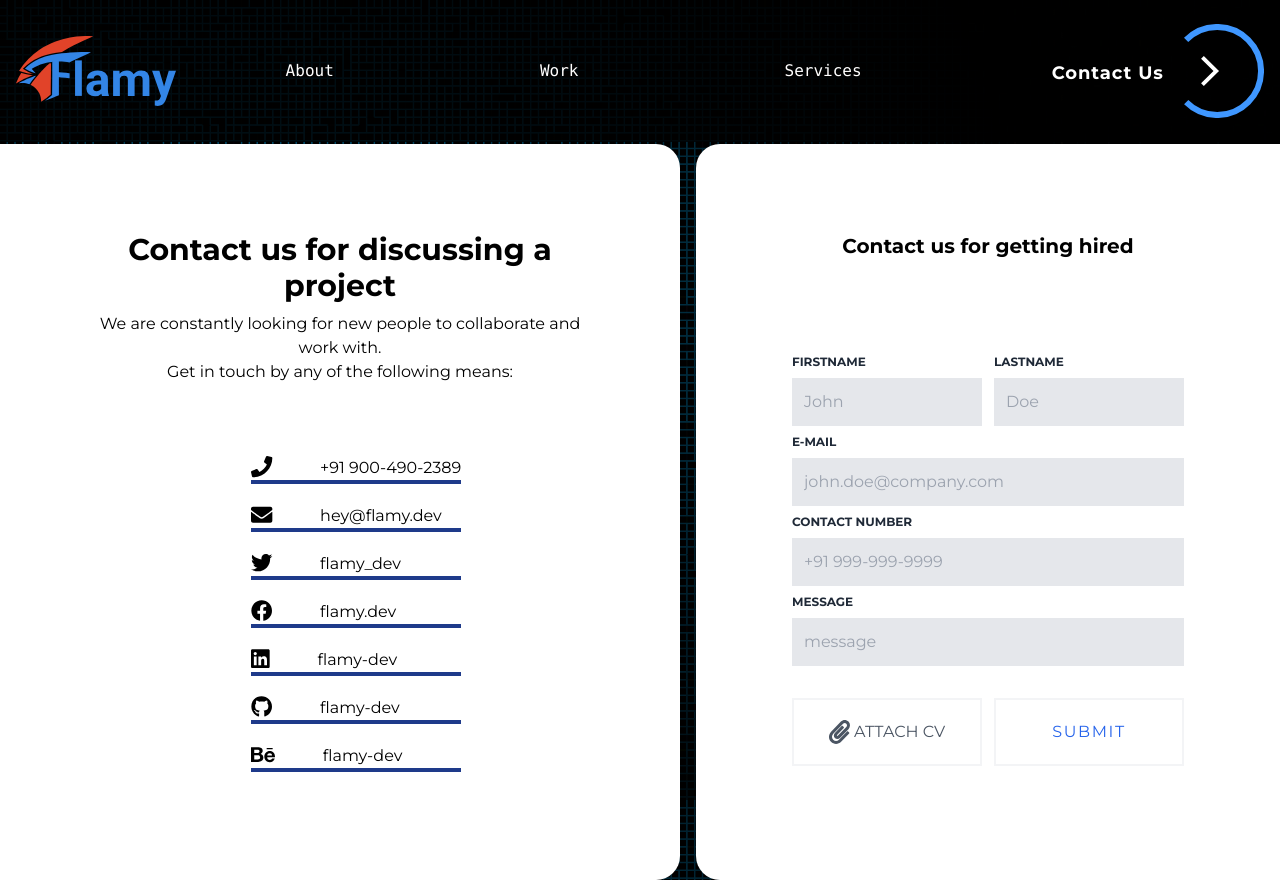
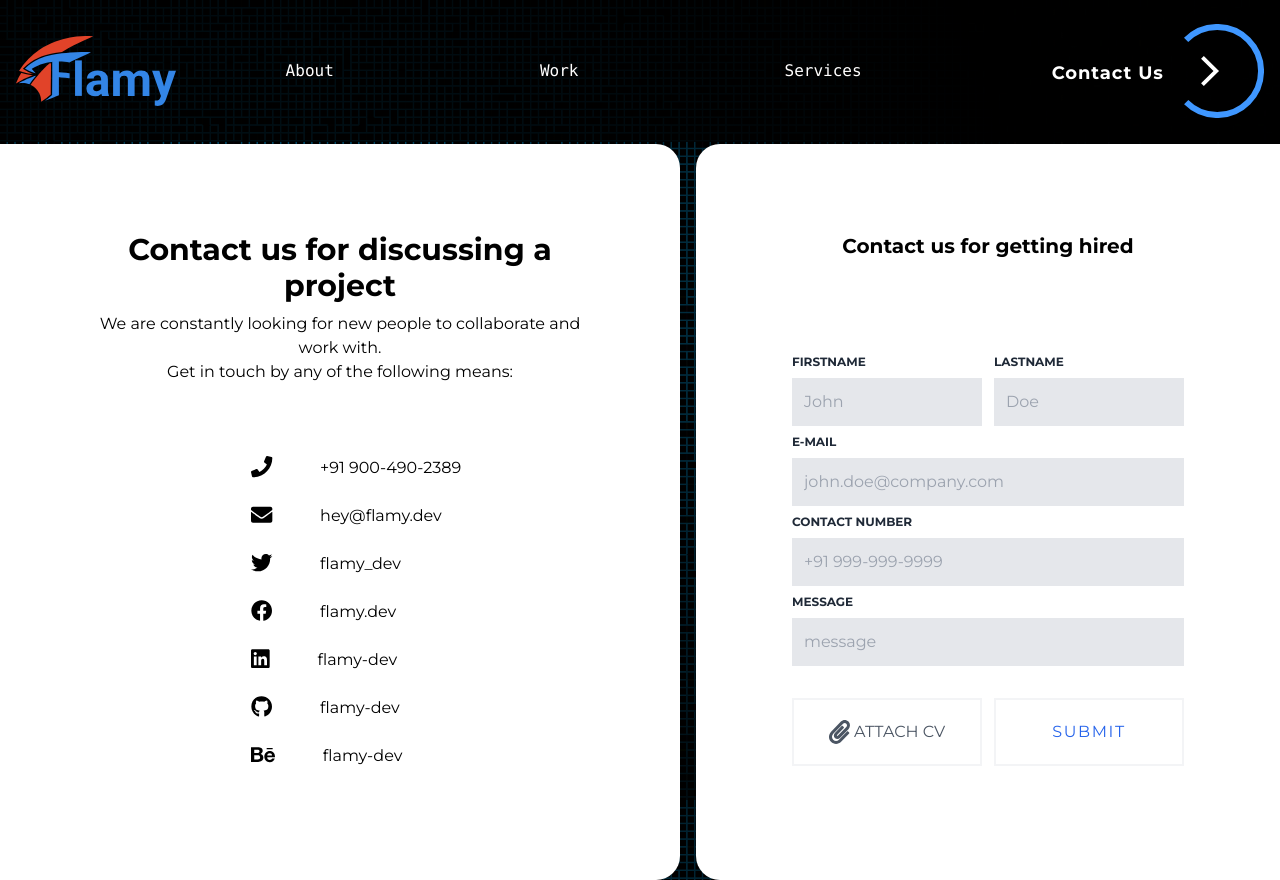
Before and after one commit to flamy-dev/website, a Next.js app: page /contactus in a window 1280 px wide. Built offline with nearby package versions, Linux system fonts and the light colour scheme.

Commit message:
pass data as props

```diff
--- a/components/AboutCarousel/AboutCarousel.tsx
+++ b/components/AboutCarousel/AboutCarousel.tsx
@@ -1,10 +1,10 @@
 import "react-responsive-carousel/lib/styles/carousel.min.css";
 import { Carousel } from "react-responsive-carousel";
-import strings from "../../data/about";
 import CarouselElement from "../CarouselElement/CarouselElement";
 import FullPageDiv from "../FullPageDiv/FullPageDiv";
 
-const AboutCarousel = () => {
+const AboutCarousel = (props) => {
+  const { strings } = props;
   return (
     <>
       <FullPageDiv extraClass="hidden md:flex">
--- a/components/ContactDetails/ContactDetails.tsx
+++ b/components/ContactDetails/ContactDetails.tsx
@@ -1,7 +1,8 @@
-import { contactus } from "../../data/contactus";
 import { FontAwesomeIcon } from "@fortawesome/react-fontawesome";
 
-const ContactDetails = () => {
+const ContactDetails = (props) => {
+  const { contactus } = props;
+
   return (
     <div className="flex justify-center items-center w-full py-4">
       <div className="flex flex-col justify-center mt-2 ml-8">
@@ -12,7 +13,7 @@ const ContactDetails = () => {
           >
             <a
               href={contact.url}
-              className="text-black hover:text-blue-800 animated-link"
+              className="text-black hover:text-blue-800"
               target="_blank"
             >
               <FontAwesomeIcon icon={contact.icon} size="lg" />
--- a/components/ContactUsLeft/ContactUsLeft.tsx
+++ b/components/ContactUsLeft/ContactUsLeft.tsx
@@ -1,7 +1,7 @@
 import ContactDetails from "../ContactDetails/ContactDetails";
 
 const ContactUsLeft = (props) => {
-  const { isActive } = props;
+  const { isActive, contactus } = props;
 
   return (
     <div className="mt-4 md:mt-0 flex flex-col justify-center items-center w-full p-2 h-full">
@@ -21,7 +21,7 @@ const ContactUsLeft = (props) => {
             Get in touch by any of the following means:
           </div>
         )}
-        <ContactDetails />
+        <ContactDetails contactus={contactus} />
       </div>
       {/* for small screen */}
       <div className="md:hidden">
@@ -33,7 +33,7 @@ const ContactUsLeft = (props) => {
           We are constantly looking for new people to collaborate and work with.
           Get in touch by any of the following means:
         </div>
-        <ContactDetails />
+        <ContactDetails contactus={contactus} />
       </div>
     </div>
   );
--- a/components/OurClients/OurClients.tsx
+++ b/components/OurClients/OurClients.tsx
@@ -1,7 +1,7 @@
 import _ from "lodash";
-import clients from "../../data/clients";
 
-const OurClients = () => {
+const OurClients = (props) => {
+  const { clients } = props;
   const chunkSize = 3;
 
   return (
--- a/components/PageCarousel/PageCarousel.tsx
+++ b/components/PageCarousel/PageCarousel.tsx
@@ -1,12 +1,11 @@
 import "react-responsive-carousel/lib/styles/carousel.min.css";
 import { Carousel } from "react-responsive-carousel";
-import { services } from "../../data/services";
 import CarouselElement from "../CarouselElement/CarouselElement";
 import { useState, useCallback } from "react";
 import _ from "lodash";
 
 const PageCarousel = (props) => {
-  const { fromServices } = props;
+  const { fromServices, services } = props;
 
   const [currentSlide, setCurrentSlide] = useState(0);
 
--- a/pages/about.tsx
+++ b/pages/about.tsx
@@ -7,6 +7,8 @@ import AboutFlamy from "../components/AboutFlamy/AboutFlamy";
 import CarouselElement from "../components/CarouselElement/CarouselElement";
 import OurClients from "../components/OurClients/OurClients";
 import Welcome from "../components/Welcome/Welcome";
+import strings from "../data/about";
+import clients from "../data/clients";
 
 const About = () => {
   const [showModal, setShowModal] = useState(false);
@@ -26,7 +28,7 @@ const About = () => {
         />
       </FullPageDiv>
       <AboutFlamy />
-      <AboutCarousel />
+      <AboutCarousel strings={strings} />
       <FullPageDiv noPadding={true} extraClass="hidden md:flex">
         <CarouselElement
           path="il2.svg"
@@ -43,7 +45,7 @@ const About = () => {
         />
       </FullPageDiv>
       <FullPageDiv noPadding={true}>
-        <OurClients />
+        <OurClients clients={clients} />
       </FullPageDiv>
     </Page>
   );
--- a/pages/contactus.tsx
+++ b/pages/contactus.tsx
@@ -1,7 +1,7 @@
 import { useState } from "react";
 import ContactUsLeft from "../components/ContactUsLeft/ContactUsLeft";
 import ContactUsRight from "../components/ContactUsRight/ContactUsRight";
-
+import { contactus } from "../data/contactus";
 import FullPageDiv from "../components/FullPageDiv/FullPageDiv";
 import Page from "../components/Page/Page";
 
@@ -24,7 +24,7 @@ const ContactUs = (props) => {
               setIsLeftDivActive(true);
             }}
           >
-            <ContactUsLeft isActive={isLeftDivActive} />
+            <ContactUsLeft isActive={isLeftDivActive} contactus={contactus} />
           </div>
           <div
             className={`
--- a/pages/services.tsx
+++ b/pages/services.tsx
@@ -32,7 +32,7 @@ class Services extends React.Component<Props, State> {
         <Menu /> */}
         <div className="w-full h-full hidden md:block">
           <FullPageDiv>
-            <PageCarousel fromServices={true} />
+            <PageCarousel fromServices={true} services={services} />
           </FullPageDiv>
         </div>
         <div className="md:hidden text-white">
```
